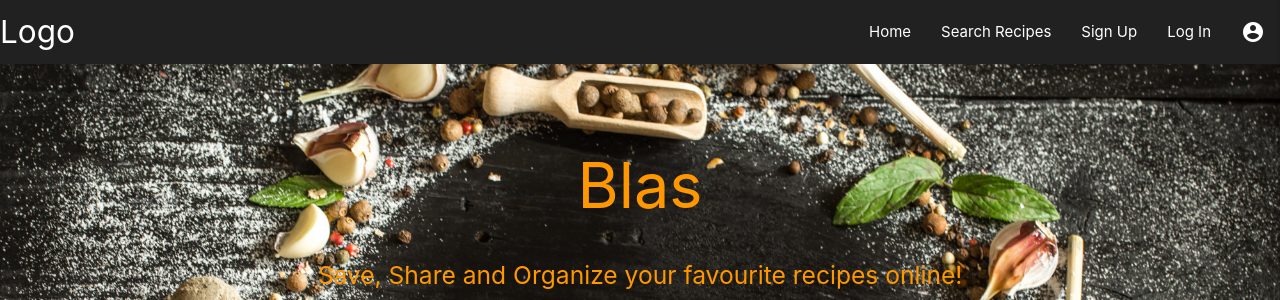
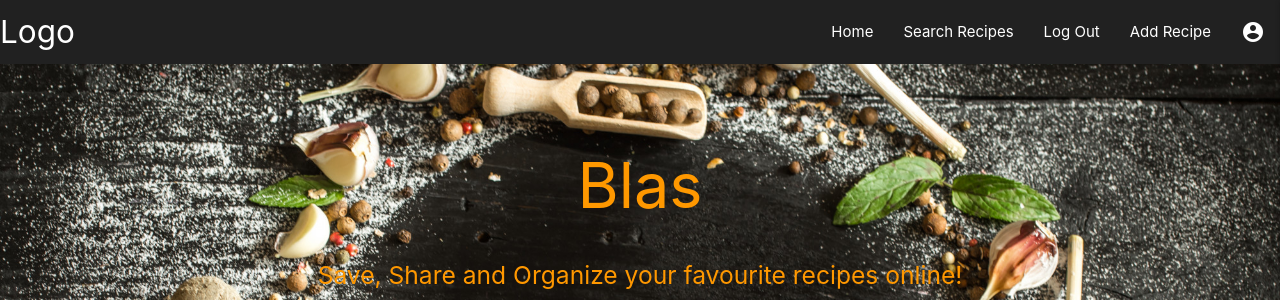
Before and after one commit to lisaloudness/Blas, a Flask app: page / in a window 1280 px wide. Shown: the top 300 px of the page. Run offline with Flask 3, Linux system fonts and the light colour scheme; the visitor is signed in with stand-in values (Sample User, id 1); some libraries are stand-ins or nearby versions.

Commit message:
Add logout functionality

```diff
--- a/app.py
+++ b/app.py
@@ -83,7 +83,19 @@ def login():
 def profile(username):
     username = mongo.db.users.find_one(
         {"username": session["user"]})["username"]
-    return render_template("profile.html", username=username)
+
+    if session["user"]:
+        return render_template("profile.html", username=username)
+
+    return redirect(url_for("login"))
+
+
+@app.route("/logout")
+def logout():
+    #remove user from session cookies
+    flash("You have been logged out")
+    session.pop("user")
+    return redirect(url_for("login"))
 
 
 
--- a/templates/base.html
+++ b/templates/base.html
@@ -20,21 +20,31 @@
       <ul class="right hide-on-med-and-down">
         <li><a href="{{ url_for('home') }}">Home</a></li>
         <li><a href="#">Search Recipes</a></li>
+      {% if session.user %}
+        <li><a href="{{ url_for('logout') }}">Log Out</a></li>
+        <li><a href="#">Add Recipe</a></li>
+        <li><a href="{{ url_for('profile', username=session['user']) }}"><i class="medium material-icons">account_circle</i></a></li>
+      {% else %}
         <li><a href="{{ url_for('register') }}">Sign Up</a></li>
         <li><a href="{{ url_for('login') }}">Log In</a></li>
-        <li><a href="{{ url_for('profile', username=session['user']) }}"><i class="medium material-icons">account_circle</i></a></li>
-      </ul>
+      {% endif %}
+        </ul>
     </div>
   </nav>
 
   <ul class="sidenav" id="mobile-demo">
     <li><h4 class="center-align">Blas</h4></li>
     <li><a href="{{ url_for('home') }}">Home</a></li>
-    <li><a href="#">Search Recipes</a></li>
-    <li><a href="{{ url_for('register') }}">Sign Up</a></li>
-    <li><a href="{{ url_for('login') }}">Log In</a></li>
-    <li><a href="{{ url_for('profile', username=session['user']) }}"><i class="medium material-icons">account_circle</i></a></li>
-  </ul>
+        <li><a href="#">Search Recipes</a></li>
+        {% if session.user %}
+          <li><a href="{{ url_for('logout') }}">Log Out</a></li>
+          <li><a href="#">Add Recipe</a></li>
+          <li><a href="{{ url_for('profile', username=session['user']) }}"><i class="medium material-icons">account_circle</i></a></li>
+        {% else %}
+          <li><a href="{{ url_for('register') }}">Sign Up</a></li>
+          <li><a href="{{ url_for('login') }}">Log In</a></li>
+        {% endif %}
+        </ul>
 </header>
 
 <section class="flash-message">
--- a/templates/profile.html
+++ b/templates/profile.html
@@ -13,5 +13,4 @@
     </div>
   </div>
 </div>
-
 {% endblock %}
```
